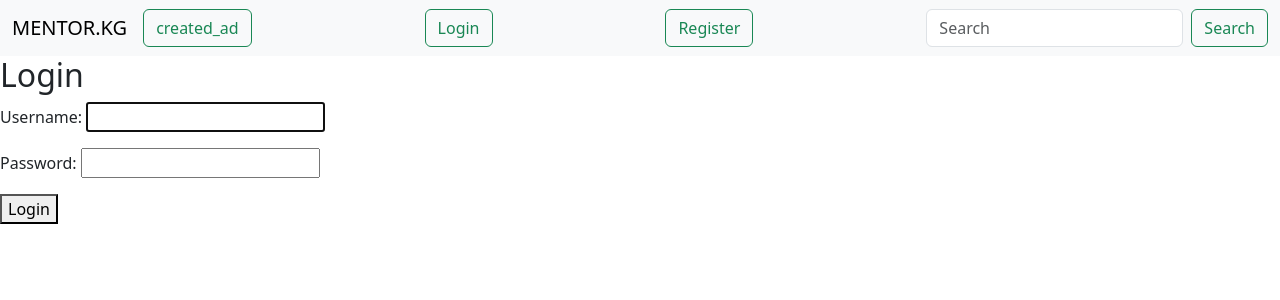
After one commit to Altynai2007/mentor, a Django app: page /user/login in a window 1280 px wide. The commit adds this page. Shown: the top 300 px of the page. Run offline with Django 4.2, Linux system fonts and the light colour scheme.

Commit message:
added user authantication

```diff
--- a/ads/templates/base.html
+++ b/ads/templates/base.html
@@ -23,7 +23,33 @@
             <li class="nav-item">
               <a class="btn btn-outline-success me-2" aria-current="page" href="{%url 'create_ad' %}">created_ad</a>
             </li>
+            {%if user.is_authenticated%}
 
+          <ul class="navbar-nav me-auto mb-2 mb-lg-0">
+            <li class="nav-item">
+                <a class="btn btn-outline-success me-2" aria-current="page" href="{% url 'logout' %}">Logout</a>
+            </li>
+            {% else %}
+        </ul>
+        <ul class="navbar-nav me-auto mb-2 mb-lg-0">
+          <li class="nav-item">
+              <a class="btn btn-outline-success me-2" aria-current="page" href="{% url 'login' %}">Login</a>
+          </li>
+      </ul>
+      {%endif%}
+      {% if user.is_authenticated %}
+      <ul class="navbar-nav me-auto mb-2 mb-lg-0">
+        <li class="nav-item">
+            <a class="btn btn-outline-success me-2" aria-current="page" href="{% url 'profile' %}">Profile</a>
+        </li>
+    </ul>
+    {%else%}
+      <ul class="navbar-nav me-auto mb-2 mb-lg-0">
+        <li class="nav-item">
+            <a class="btn btn-outline-success me-2" aria-current="page" href="{% url 'register' %}">Register</a>
+        </li>
+    </ul>
+    {%endif%}
           </ul>
           <form class="d-flex" role="search">
             <input class="form-control me-2" type="search" placeholder="Search" aria-label="Search">
--- a/ads/templates/index.html
+++ b/ads/templates/index.html
@@ -31,7 +31,7 @@
                 <img class="bd-placeholder-img card-img-top" width="100%" height="225" src="{{ads.image.url}}" role="img" aria-label="Placeholder: Thumbnail" preserveAspectRatio="xMidYMid slice" focusable="false"><title>Placeholder</title><rect width="100%" height="100%" fill="#55595c"></rect><text x="50%" y="50%" fill="#eceeef" dy=".3em"{{ads.title}}>{{ ads.title }}</text></svg>
 
                 <div class="card-body">
-                  <p class="card-text">{{ads.decription| truncatewords:12}}</p>
+                  <p class="card-text">{{ads.decription|truncatewords:12}}</p>
                   <div class="d-flex justify-content-between align-items-center">
                     <div class="btn-group">
                       <a href="{%url 'retrieve_ad' ads.id%}">
--- a/src/urls.py
+++ b/src/urls.py
@@ -22,6 +22,7 @@ from django.conf import settings
 urlpatterns = [
     path('admin/', admin.site.urls),
     path('ads/',include('ads.urls')),
+    path('user/', include('users.urls'))
 ]
 urlpatterns+= static(settings.MEDIA_URL,document_root= settings.MEDIA_ROOT)
 urlpatterns+= static(settings.STATIC_URL,document_root= settings.STATIC_ROOT)
--- /dev/null
+++ b/users/forms.py
@@ -0,0 +1,12 @@
+from django import forms
+from django.contrib.auth.forms import UserCreationForm, AuthenticationForm
+from .models import User
+
+
+class RegistrationForm(UserCreationForm):
+    class Meta:
+        model = User
+        fields = ('username','password1','password2')
+
+class LoginForm(AuthenticationForm):
+    pass
--- /dev/null
+++ b/users/templates/login.html
@@ -0,0 +1,12 @@
+{%extends 'base.html'%}
+
+{%block content%}
+
+<h2> Login </h2>
+<form method="post">
+    {%csrf_token%}
+    {{form.as_p}}
+
+    <button type="submit"> Login </button>
+</form>
+{%endblock%}
--- /dev/null
+++ b/users/urls.py
@@ -0,0 +1,16 @@
+from django.shortcuts import render
+from django.urls import path
+
+from .views import (
+    RegisterView,
+    LoginView,
+    ProfileView,
+    LogoutView
+    )
+
+urlpatterns = [
+    path("register", RegisterView.as_view(), name="register"),
+    path("login", LoginView.as_view(), name="login"),
+    path("logout", LogoutView.as_view(), name="logout"),
+    path('profile', ProfileView.as_view(), name='profile')
+]
--- a/users/views.py
+++ b/users/views.py
@@ -1,3 +1,37 @@
 from django.shortcuts import render
+from django.urls import reverse_lazy
+from django.views.generic import CreateView
+from django.contrib.auth.views import LoginView, LogoutView, TemplateView
+from django.contrib.auth import login, authenticate, logout
+from .forms import RegistrationForm, LoginForm
 
-# Create your views here.
+
+
+class RegisterView(CreateView):
+    form_class = RegistrationForm
+    template_name = 'register.html'
+    success_url = reverse_lazy('ads-list')
+
+    def form_vaild(self, form):
+        user = form.save()
+        login(self.request, user)
+        return super().form_vaild(form)
+
+class LoginView(LoginView):
+    form_class = LoginForm
+    template_name = 'login.html'
+
+
+    def get_success_url(self):
+        return reverse_lazy('ads-list')
+
+class ProfileView(TemplateView):
+    template_name = 'profile.html'
+
+    def get_context_data(self, **kwargs):
+        context = super().get_context_data(**kwargs)
+        context['user'] = self.request.user
+        return context
+
+class LogoutView(LogoutView):
+    next_page = reverse_lazy('ads-list')
```
Also changed, not shown: users/templates/profile.html (added, +10 -0 lines), users/templates/register.html (added, +12 -0 lines), db.sqlite3.
